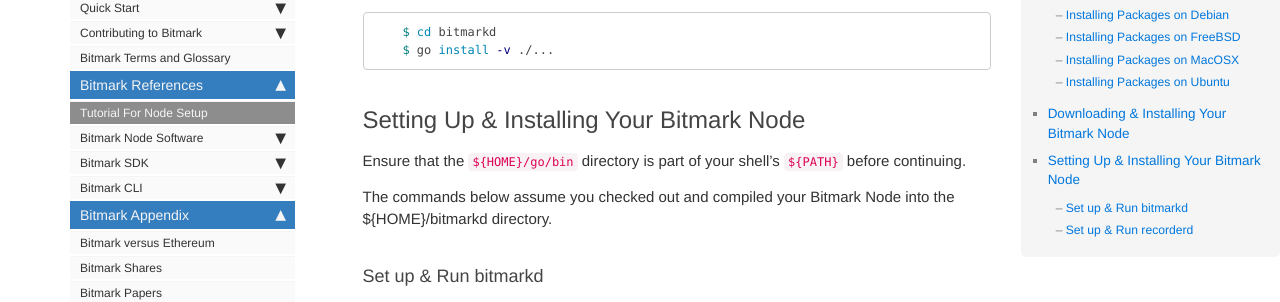
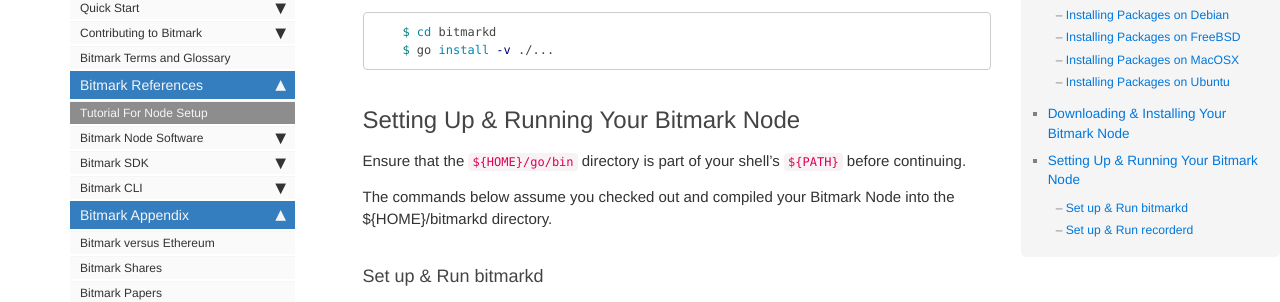
Before and after one commit to bitmark-inc/docs, a Jekyll site: the page built from pages/bitmark-references/node-setup/bitmark-node-setup.md, in a window 1280 px wide and 900 px high, scrolled down 1744 px. Shown: the part 154-456 px from the top of the window. Built offline with Jekyll 4.4.1, drawn with Linux system fonts in a browser that asks for light colours; comment, search, counter and statistics services are not loaded.

Commit message:
Update bitmark-node-setup.md

````diff
--- a/pages/bitmark-references/node-setup/bitmark-node-setup.md
+++ b/pages/bitmark-references/node-setup/bitmark-node-setup.md
@@ -89,7 +89,7 @@
     $ go install -v ./...
 ```
 
-## Setting Up & Installing Your Bitmark Node
+## Setting Up & Running Your Bitmark Node
 
 Ensure that the `${HOME}/go/bin` directory is part of your shell's `${PATH}` before continuing.
 
````
